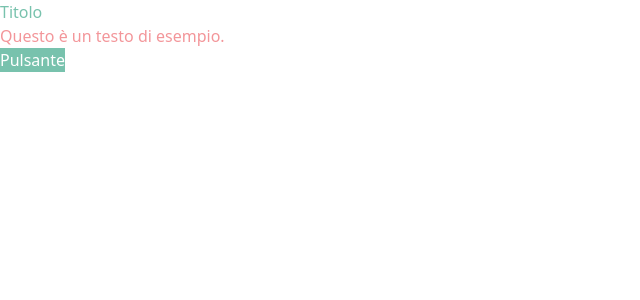
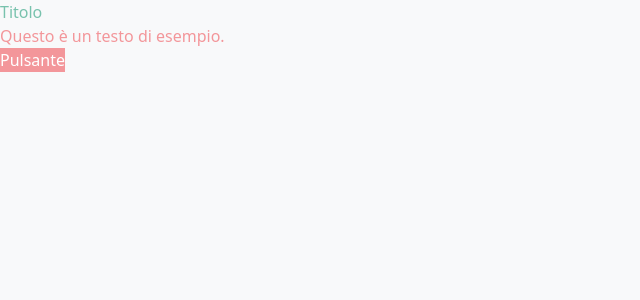
Before and after one commit to andrea-ragalzi/vegarden, a React (Vite) app in the folder frontend/: page / in a window 1280 px wide. Shown: the top 300 px of the page, without its empty margins (0-640 px from the left). Built offline with nearby package versions, Linux system fonts and the light colour scheme.

Commit message:
test light and dark mode

```diff
--- a/frontend/src/pages/LoginPage.tsx
+++ b/frontend/src/pages/LoginPage.tsx
@@ -1,9 +1,9 @@
 function LoginPage() {
     return (
-        <div className="bg-primary-dark h-screen">
-            <h1 className="text-primary">Titolo</h1>
+        <div className="bg-light dark:bg-dark h-screen">
+            <h1 className="text-primary dark:text-primary">Titolo</h1>
             <p className="text-secondary">Questo è un testo di esempio.</p>
-            <button className="bg-primary text-white">Pulsante</button>
+            <button className="bg-secondary text-white dark:text-dark">Pulsante</button>
         </div>
     );
 }
```
